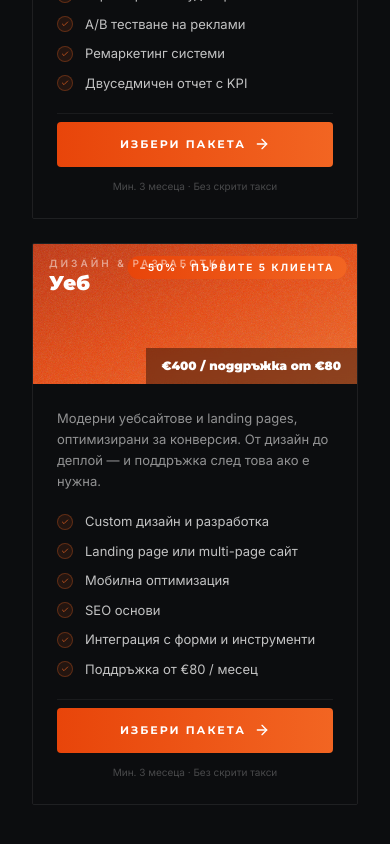
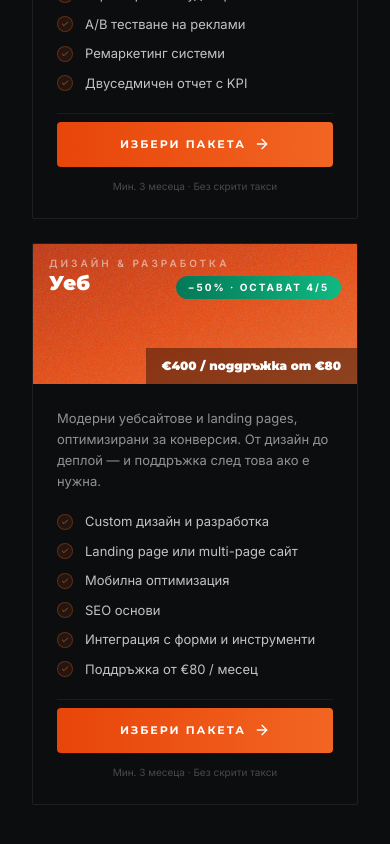
Before and after one commit to emobugs/digital-effect, a Next.js app: page / in a window 390 px wide. Shown: the part 5948-6792 px from the top of the page. Built offline with nearby package versions, Linux system fonts and the light colour scheme.

Commit message:
fix mobile discount badge

```diff
--- a/src/components/sections/Packages.tsx
+++ b/src/components/sections/Packages.tsx
@@ -50,7 +50,7 @@ const PACKAGES = [
 		tagline: "Дизайн & Разработка",
 		price: "400",
 		priceLabel: " / поддръжка от €80",
-		badge: "−50% · Първите 5 клиента",
+		badge: "−50% · Остават 4/5",
 		gradient: "from-[#c0300a] via-[#e8450a] to-[#f26522]",
 		description:
 			"Модерни уебсайтове и landing pages, оптимизирани за конверсия. От дизайн до деплой — и поддръжка след това ако е нужна.",
@@ -86,6 +86,7 @@ const PACKAGES = [
 function MobileCard({ pkg }: { pkg: (typeof PACKAGES)[0] }) {
 	const isAuto = pkg.name === "Автоматизация";
 	const ref = useRef<HTMLDivElement>(null);
+	const isDiscount = pkg.badge?.includes("−");
 
 	useEffect(() => {
 		const el = ref.current;
@@ -145,7 +146,14 @@ function MobileCard({ pkg }: { pkg: (typeof PACKAGES)[0] }) {
 				)}
 				{pkg.badge && (
 					<div
-						className={`absolute top-3 left-[90%] -translate-x-[90%] px-3 py-1 rounded-full text-[10px] font-bold tracking-[2px] uppercase text-white whitespace-nowrap ${isAuto ? "bg-gradient-to-r from-violet-600 to-purple-500" : "bg-gradient-to-r from-[#e8450a] to-[#f26522]"}`}
+						className={`absolute top-8 left-[90%] -translate-x-[90%] px-3 py-1 rounded-full text-[10px] font-bold tracking-[2px] uppercase text-white whitespace-nowrap
+							${
+								isAuto
+									? "bg-gradient-to-r from-violet-600 to-purple-500"
+									: isDiscount
+										? "bg-gradient-to-r from-emerald-700 to-emerald-500"
+										: " bg-gradient-to-r from-[#e8450a] to-[#f26522]"
+							}`}
 					>
 						{pkg.badge}
 					</div>
```
